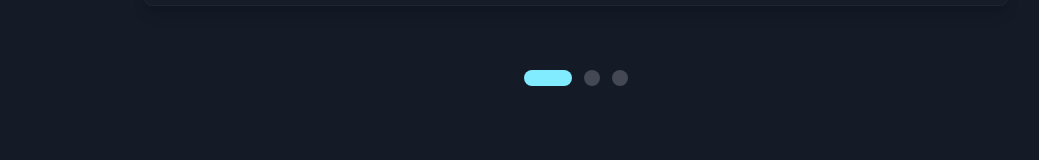
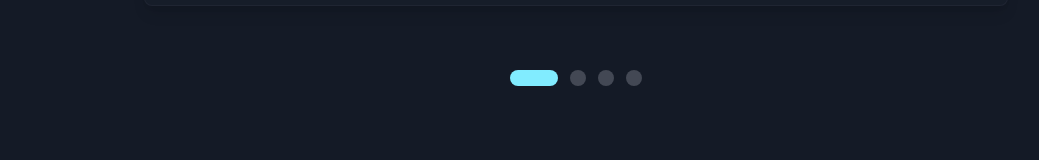
Before and after one commit to johnsonhwang0-jpg/oum_homepage, a React (Vite) app: page / in a window 1280 px wide. Shown: the part 3934-4094 px from the top of the page, without its empty margins (64-1103 px from the left). Built offline with nearby package versions, Linux system fonts and the light colour scheme.

Commit message:
feat: add Dr. Kay's feedback

```diff
--- a/src/App.tsx
+++ b/src/App.tsx
@@ -19,6 +19,7 @@ import {
 import drNantha from './img/dr_nantha.png';
 import drLoo from './img/dr_loo.png';
 import drFaith from './img/dr_faith.png';
+import drKay from './img/dr_kay.png';
 
 const Navbar = ({ activeSection }: { activeSection: string }) => {
   const scrollToSection = (id: string) => {
@@ -294,6 +295,12 @@ const TeacherFeedback = () => {
       role: "Advanced Managerial Economics",
       avatar: drFaith,
       feedback: "It demonstrates a commendable effort to integrate experiential learning into a traditionally theoretical subject. The inclusion of dynamic graphs, adjustable parameters, and real-time feedback mechanisms allows learners to visualize how changes in price influence quantity demanded, which is essential for deep conceptual understanding. Overall, it was a commendable effort; the interactive simulation shows significant potential as a self-instructional tool and, with further refinement, could greatly enhance the accuracy, clarity, and educational value of the material, ensuring that learners develop a solid and reliable understanding of price elasticity of demand. Thank you 👍"
+    },
+    {
+      name: "Dr. Kay",
+      role: "Occupational Safety",
+      avatar: drKay,
+      feedback: "The simulation is clear and easy to follow, with a simple layout that helps users focus on identifying the correct fire class. The visual cues, such as the burning materials and labelled options (A–F), support quick understanding and make the activity interactive."
     }
   ];
 
```
Also changed, not shown: src/img/dr_kay.png (added).
